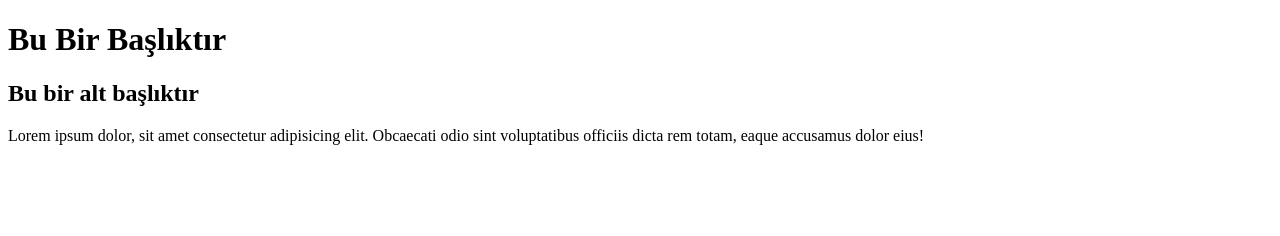
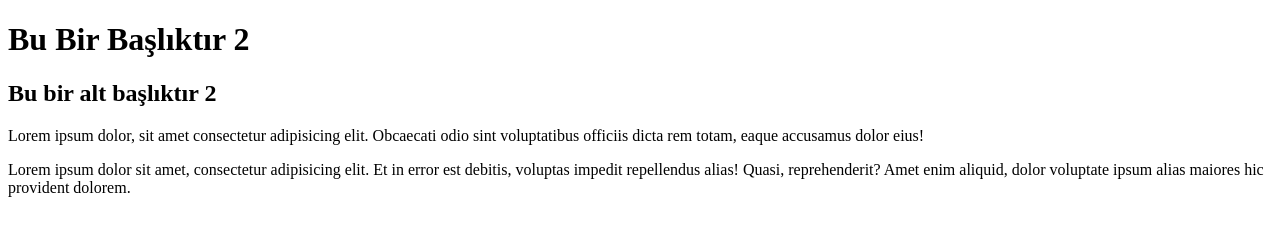
Before and after one commit to palaogluserdest/Jan-subs-4-2025, a plain HTML site: page index.html in a window 1280 px wide. Drawn offline with Linux system fonts and the light colour scheme.

Commit message:
[JA-3] - test

```diff
--- a/index.html
+++ b/index.html
@@ -7,12 +7,18 @@
   </head>
   <body>
     <div class="container">
-      <h1>Bu Bir Başlıktır</h1>
-      <h2>Bu bir alt başlıktır</h2>
+      <h1>Bu Bir Başlıktır 2</h1>
+      <h2>Bu bir alt başlıktır 2</h2>
       <p>
         Lorem ipsum dolor, sit amet consectetur adipisicing elit. Obcaecati odio
         sint voluptatibus officiis dicta rem totam, eaque accusamus dolor eius!
       </p>
+      <p>
+        Lorem ipsum dolor sit amet, consectetur adipisicing elit. Et in error
+        est debitis, voluptas impedit repellendus alias! Quasi, reprehenderit?
+        Amet enim aliquid, dolor voluptate ipsum alias maiores hic provident
+        dolorem.
+      </p>
     </div>
   </body>
 </html>
```
